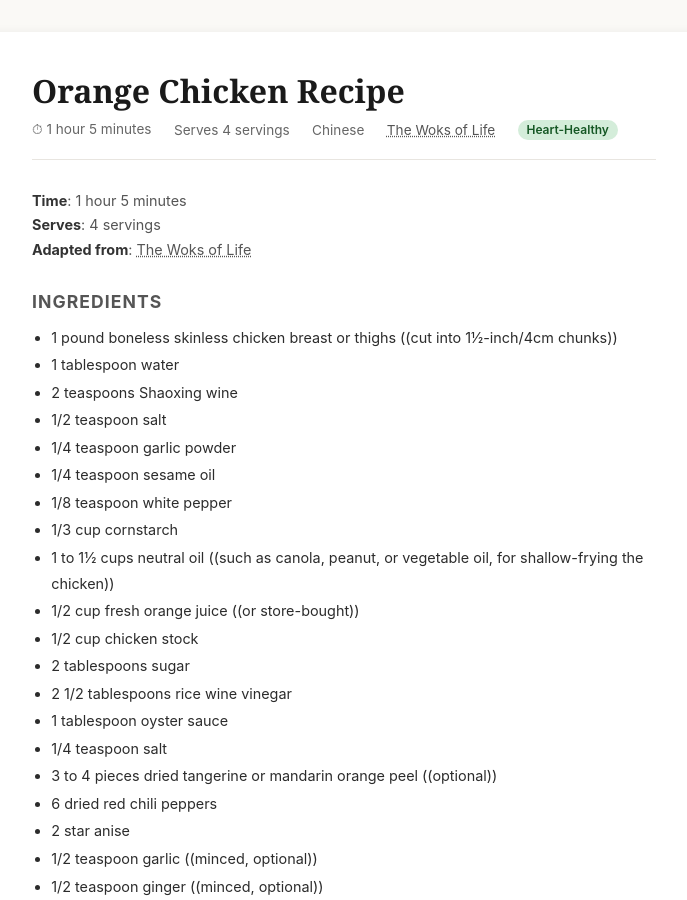
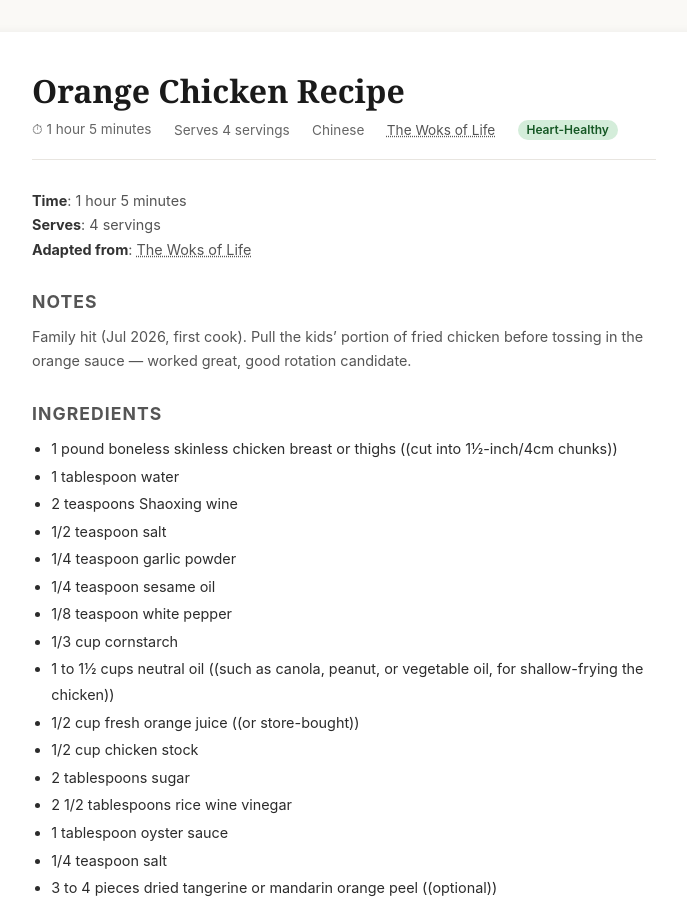
Before and after one commit to DavidMAllison/menubuilder-recipes, a Jekyll site: the page built from Orange_Chicken_Recipe.md, in a window 1280 px wide and 900 px high. Shown: the whole window, without its empty margins (296-983 px from the left). Built offline with Jekyll 4.4.1, drawn with Linux system fonts in a browser that asks for light colours; our own code applies the rules of GitHub Pages for plain Markdown files.

Commit message:
Add family feedback note to Orange Chicken Recipe
Co-Authored-By: Claude Sonnet 5 <noreply@anthropic.com>

```diff
--- a/Orange_Chicken_Recipe.md
+++ b/Orange_Chicken_Recipe.md
@@ -3,6 +3,10 @@
 **Time**: 1 hour 5 minutes
 **Serves**: 4 servings
 **Adapted from**: [The Woks of Life](https://thewoksoflife.com/orange-chicken)
+
+## Notes
+
+Family hit (Jul 2026, first cook). Pull the kids' portion of fried chicken before tossing in the orange sauce — worked great, good rotation candidate.
 
 ## Ingredients
 
```
